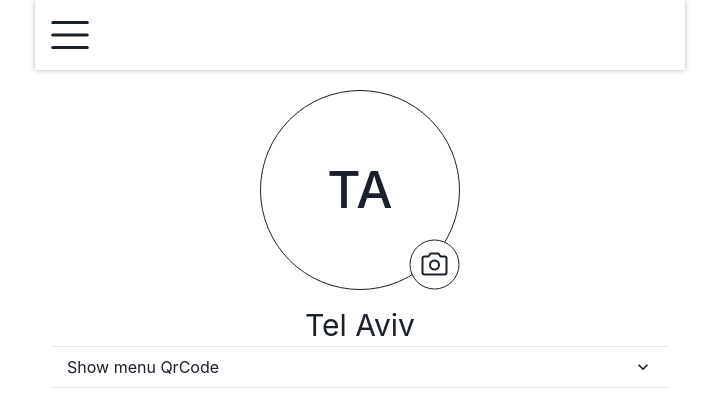
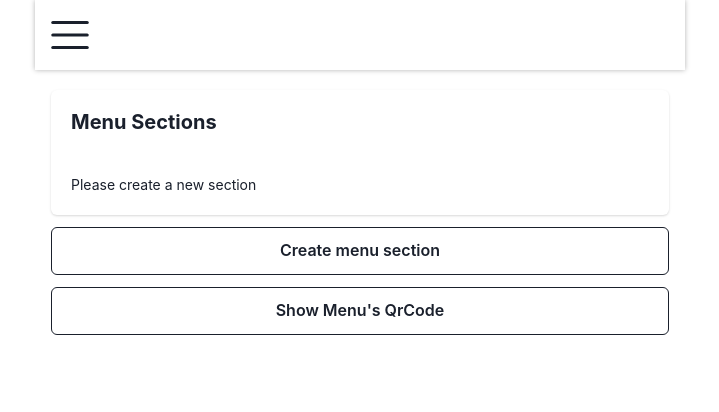
Before and after one commit to diebraga/MyRestaurant, a React (Create React App) app in the folder frontend/: page /account/menu in a window 1280 px wide. Shown: the top 412 px of the page, without its empty margins (280-999 px from the left). Built offline with nearby package versions, Linux system fonts and the light colour scheme.

Commit message:
added header adminmenu sections and form creation

```diff
--- a/frontend/src/pages/Account/Account.tsx
+++ b/frontend/src/pages/Account/Account.tsx
@@ -1,10 +1,4 @@
 import {
-  Accordion,
-  AccordionButton,
-  AccordionIcon,
-  AccordionItem,
-  AccordionPanel,
-  Box,
   Button,
   Flex,
   Input,
@@ -14,7 +8,6 @@ import {
 import { Check } from "phosphor-react";
 import React, { useState } from "react";
 import { ImageProfile } from "./components/ImageProfile/ImageProfile";
-import { QrCode } from "./components/QrCode/QrCode";
 
 const Account: React.FC = () => {
   const [isEdittingName, setIsEdittingName] = useState(false);
@@ -52,20 +45,6 @@ const Account: React.FC = () => {
           </InputRightElement>
         )}
       </InputGroup>
-
-      <Accordion allowToggle width="100%">
-        <AccordionItem>
-          <AccordionButton>
-            <Box as="span" flex="1" textAlign="left">
-              Show menu QrCode
-            </Box>
-            <AccordionIcon />
-          </AccordionButton>
-          <AccordionPanel pb={4}>
-            <QrCode value={"https://discord.com/"} />
-          </AccordionPanel>
-        </AccordionItem>
-      </Accordion>
     </Flex>
   );
 };
--- /dev/null
+++ b/frontend/src/pages/AccountMenu/AccountMenu.tsx
@@ -0,0 +1,27 @@
+import React from "react";
+import { Flex } from "@chakra-ui/react";
+import { QrCode } from "./components/QrCode/QrCode";
+import { CreateNewSectionForm } from "./components/CreateNewSectionForm/CreateNewSectionForm";
+import { MenuSections } from "./components/MenuSections/MenuSections";
+
+const mockMenuSections = [
+  { id: "1", title: "Foods", quantity: 2 },
+  { id: "2", title: "Drinks", quantity: 2 },
+  { id: "3", title: "Desserts", quantity: 2 },
+];
+const AccountMenu: React.FC = () => {
+  return (
+    <Flex
+      flexDirection="column"
+      width="100%"
+      paddingX="4"
+      marginTop="90px"
+    >
+      <MenuSections />
+      <CreateNewSectionForm />
+      <QrCode value={"https://discord.com/"} buttonTitle="Show Menu's QrCode" />
+    </Flex>
+  );
+};
+
+export { AccountMenu };
--- /dev/null
+++ b/frontend/src/pages/AccountMenu/components/CreateNewSectionForm/CreateNewSectionForm.tsx
@@ -0,0 +1,53 @@
+import React from "react";
+import {
+  Box,
+  Button,
+  Collapse,
+  Flex,
+  FormControl,
+  FormLabel,
+  Input,
+  useDisclosure,
+} from "@chakra-ui/react";
+
+const CreateNewSectionForm: React.FC = () => {
+  const { isOpen, onToggle } = useDisclosure();
+
+  return (
+    <>
+      <Button
+        onClick={onToggle}
+        width="100%"
+        size="lg"
+        fontSize="md"
+        variant="outline"
+        colorScheme="darkText"
+        marginY="3"
+      >
+        Create menu section
+      </Button>
+      <Collapse in={isOpen} animateOpacity>
+        <FormControl isRequired paddingX="5" paddingBottom="5" width="100%">
+          <FormLabel fontSize="sm">Section title</FormLabel>
+          <Input
+            type="text"
+            borderColor="gray.700"
+            _focus={{ backgroundColor: "white" }}
+          />
+          <Button
+            onClick={onToggle}
+            width="100%"
+            fontSize="md"
+            variant="outline"
+            colorScheme="darkText"
+            marginY="3"
+          >
+            Save
+          </Button>
+        </FormControl>
+      </Collapse>
+    </>
+  );
+};
+
+export { CreateNewSectionForm };
--- /dev/null
+++ b/frontend/src/pages/AccountMenu/components/MenuSections/MenuSections.tsx
@@ -0,0 +1,53 @@
+import {
+  Card,
+  CardBody,
+  CardHeader,
+  Heading,
+  StackDivider,
+  Stack,
+  Text,
+  Box,
+  Link,
+} from "@chakra-ui/react";
+import React from "react";
+
+type MenuSectionsProps = {
+  sections?: {
+    id: string;
+    title: string;
+    quantity: number;
+  }[];
+};
+
+const MenuSections: React.FC<MenuSectionsProps> = ({ sections }) => {
+  return (
+    <Card width="100%" colorScheme="darkText">
+      <CardHeader>
+        <Heading size="md">Menu Sections</Heading>
+      </CardHeader>
+
+      <CardBody>
+        <Stack divider={<StackDivider />} spacing="4">
+          {sections?.map((item) => {
+            return (
+              <Box height="100%" as={Link} key={item.id}>
+                <Heading size="xs" textTransform="uppercase">
+                  {item.title}
+                </Heading>
+                <Text pt="2" fontSize="sm">
+                  {item.quantity} Items
+                </Text>
+              </Box>
+            );
+          }) || (
+            <Box height="100%" as={Link}>
+              <Text fontSize="sm">Please create a new section</Text>
+            </Box>
+          )}
+        </Stack>
+      </CardBody>
+    </Card>
+  );
+};
+
+export { MenuSections };
--- /dev/null
+++ b/frontend/src/pages/AccountMenu/components/QrCode/QrCode.tsx
@@ -0,0 +1,77 @@
+import React, { createRef } from "react";
+import QRCode from "react-qr-code";
+import * as htmlToImage from "html-to-image";
+import {
+  Flex,
+  Button,
+  Collapse,
+  useDisclosure,
+} from "@chakra-ui/react";
+
+export type QrCodeProps = {
+  value: string;
+  buttonTitle: string;
+};
+
+const createFileName = (extension = "", ...names: string[]) => {
+  if (!extension) {
+    return "";
+  }
+
+  return `${names.join("")}.${extension}`;
+};
+
+const QrCode: React.FC<QrCodeProps> = ({ value, buttonTitle }) => {
+  const ref = createRef();
+  const { isOpen, onToggle } = useDisclosure();
+
+  const takeScreenShot = async (node: any) => {
+    const dataURI = await htmlToImage.toJpeg(node);
+    return dataURI;
+  };
+
+  const download = (image: any, { name = "img", extension = "jpg" } = {}) => {
+    const a = document.createElement("a");
+    a.href = image;
+    a.download = createFileName(extension, name);
+    a.click();
+  };
+
+  const downloadScreenshot = () => takeScreenShot(ref.current).then(download);
+
+  return (
+    <>
+      <Button
+        onClick={onToggle}
+        width="100%"
+        size="lg"
+        fontSize="md"
+        variant="outline"
+        colorScheme="darkText"
+      >
+        {buttonTitle}
+      </Button>
+      <Collapse in={isOpen} animateOpacity>
+        <Flex
+          padding="5"
+          width="100%"
+          justify="center"
+          bg="white"
+          ref={ref as any}
+        >
+          <QRCode
+            size={256}
+            style={{ height: "auto", maxWidth: "250px", width: "100%" }}
+            value={value}
+            viewBox={`0 0 256 256`}
+          />
+        </Flex>
+        <Button variant="link" onClick={downloadScreenshot} color="blue.500">
+          Download QrCode
+        </Button>
+      </Collapse>
+    </>
+  );
+};
+
+export { QrCode };
--- a/frontend/src/routes/routes.tsx
+++ b/frontend/src/routes/routes.tsx
@@ -6,6 +6,7 @@ import { NotFound } from "../pages/NotFound/NotFound";
 import { SignIn } from "../pages/SignIn/SignIn";
 import { Account } from "../pages/Account/Account";
 import { AdminHeader } from "../components/AdminHeader/AdminHeader";
+import { AccountMenu } from "../pages/AccountMenu/AccountMenu";
 
 export const router = createBrowserRouter([
   {
@@ -25,7 +26,7 @@ export const router = createBrowserRouter([
       },
       {
         path: "/account/menu",
-        element: <Account />,
+        element: <AccountMenu />,
         errorElement: <NotFound />,
       },
     ],
```
Also changed, not shown: 1 other file (tests, documents, lock files or other folders).
